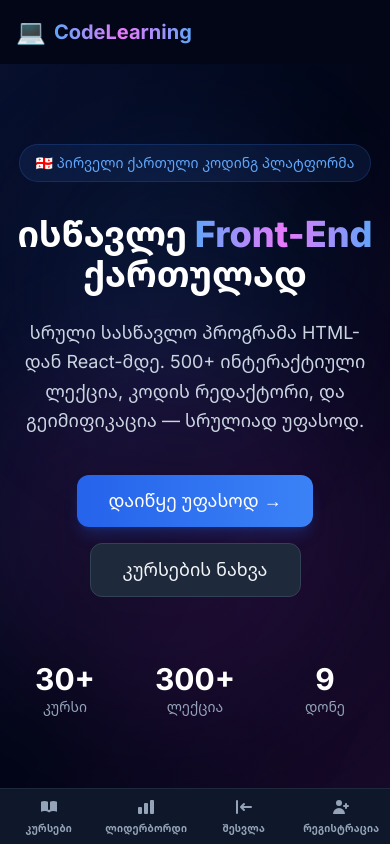
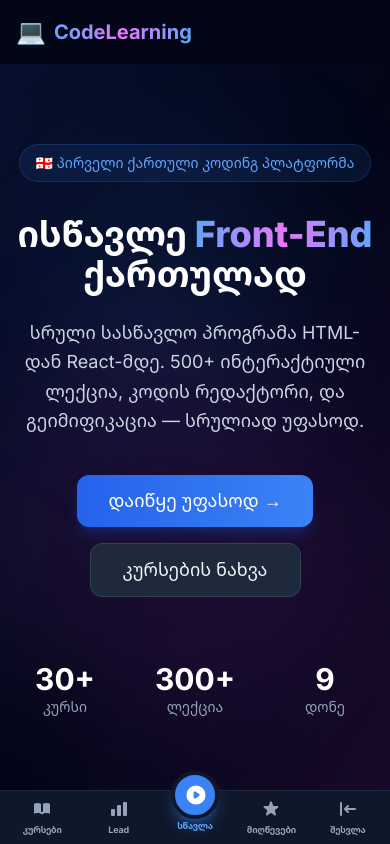
Before and after one commit to RamazBagdadishvili/codelearning-fullstack, a React (Vite) app in the folder frontend/: page / in a window 390 px wide. Shown: the top 844 px of the page. Built offline with nearby package versions, Linux system fonts and the light colour scheme; no server answers.

Commit message:
Update mobile navigation: fixed profile position and added continue button

```diff
--- a/frontend/src/components/Navbar.tsx
+++ b/frontend/src/components/Navbar.tsx
@@ -1,7 +1,7 @@
 import { Link, useNavigate, useLocation } from 'react-router-dom';
 import { useAuthStore } from '../stores/authStore';
 import { useState, useEffect } from 'react';
-import { HiUser, HiLogout, HiCog, HiBookOpen, HiChartBar, HiStar, HiLogin, HiUserAdd } from 'react-icons/hi';
+import { HiUser, HiLogout, HiCog, HiBookOpen, HiChartBar, HiStar, HiLogin, HiUserAdd, HiArrowLeft, HiPlay } from 'react-icons/hi';
 import NotificationBell from './NotificationBell';
 
 export default function Navbar() {
@@ -20,21 +20,29 @@ export default function Navbar() {
 
     const handleLogout = () => { logout(); navigate('/'); };
 
-    const navItemsAuth = [
+    const lastLessonUrl = localStorage.getItem('lastLessonUrl') || '/courses';
+
+    const mobileTabs = [
         { path: '/courses', icon: <HiBookOpen className="w-5 h-5" />, label: 'კურსები' },
-        { path: '/leaderboard', icon: <HiChartBar className="w-5 h-5" />, label: 'ლიდერბორდი' },
+        { path: '/leaderboard', icon: <HiChartBar className="w-5 h-5" />, label: 'Lead' },
+        {
+            path: lastLessonUrl,
+            icon: (
+                <div className="flex items-center justify-center w-12 h-12 bg-primary-500 rounded-full text-white -mt-8 shadow-lg shadow-primary-500/40 border-4 border-dark-900">
+                    <HiPlay className="w-6 h-6 ml-0.5" />
+                </div>
+            ),
+            label: 'სწავლა',
+            isSpecial: true
+        },
         { path: '/achievements', icon: <HiStar className="w-5 h-5" />, label: 'მიღწევები' },
-        { path: '/profile', icon: <HiUser className="w-5 h-5" />, label: 'პროფილი' },
+        {
+            path: isAuthenticated ? '#' : '/login',
+            icon: isAuthenticated ? <HiLogout className="w-5 h-5" /> : <HiLogin className="w-5 h-5" />,
+            label: isAuthenticated ? 'გასვლა' : 'შესვლა',
+            onClick: isAuthenticated ? (e: React.MouseEvent) => { e.preventDefault(); handleLogout(); } : undefined
+        },
     ];
-
-    const navItemsGuest = [
-        { path: '/courses', icon: <HiBookOpen className="w-5 h-5" />, label: 'კურსები' },
-        { path: '/leaderboard', icon: <HiChartBar className="w-5 h-5" />, label: 'ლიდერბორდი' },
-        { path: '/login', icon: <HiLogin className="w-5 h-5" />, label: 'შესვლა' },
-        { path: '/register', icon: <HiUserAdd className="w-5 h-5" />, label: 'რეგისტრაცია' },
-    ];
-
-    const tabs = isAuthenticated ? navItemsAuth : navItemsGuest;
 
     return (
         <>
@@ -85,23 +93,57 @@ export default function Navbar() {
                             )}
                         </div>
 
-                        {/* Mobile Right Controls (Notifications) */}
-                        <div className="md:hidden flex items-center">
-                            {isAuthenticated && <NotificationBell />}
+                        {/* Mobile Right Controls (Notifications & Profile) */}
+                        <div className="md:hidden flex items-center space-x-3">
+                            {isAuthenticated && (
+                                <>
+                                    <NotificationBell />
+                                    <Link to="/profile" className="flex items-center">
+                                        {user?.avatarUrl ? (
+                                            <img
+                                                src={user.avatarUrl}
+                                                alt="პროფილი"
+                                                className="w-8 h-8 rounded-full border border-primary-500/50 object-cover"
+                                            />
+                                        ) : (
+                                            <div className="w-8 h-8 rounded-full bg-dark-800 border border-dark-700 flex items-center justify-center text-primary-400">
+                                                <HiUser className="w-5 h-5" />
+                                            </div>
+                                        )}
+                                    </Link>
+                                </>
+                            )}
                         </div>
                     </div>
                 </div>
             </nav>
 
             {/* Mobile Bottom Tab Bar */}
-            <div className="md:hidden fixed bottom-0 left-0 right-0 bg-dark-900 border-t border-dark-800 z-[60] flex justify-between items-center pb-[env(safe-area-inset-bottom)]">
-                {tabs.map(tab => {
-                    const isActive = location.pathname === tab.path || (tab.path !== '/' && location.pathname.startsWith(tab.path));
+            <div className="md:hidden fixed bottom-0 left-0 right-0 bg-dark-900 border-t border-dark-800 z-[60] flex justify-around items-center pb-[env(safe-area-inset-bottom)] px-1">
+                {mobileTabs.map((tab, idx) => {
+                    const isHashBack = tab.path === '#back';
+                    const isLogout = tab.path === '#' && isAuthenticated;
+                    const isActive = !isHashBack && !isLogout && (location.pathname === tab.path || (tab.path !== '/' && location.pathname.startsWith(tab.path)));
+
+                    const content = (
+                        <div className={`flex flex-col items-center justify-center w-full py-2 gap-1 transition-colors ${isActive ? 'text-primary-400' : 'text-dark-400 hover:text-dark-200'}`}>
+                            {tab.icon}
+                            {!tab.isSpecial && <span className="text-[9px] font-bold tracking-tight text-center">{tab.label}</span>}
+                            {tab.isSpecial && <span className="text-[9px] font-black tracking-tight text-primary-400 -mt-1">{tab.label}</span>}
+                        </div>
+                    );
+
+                    if (tab.onClick) {
+                        return (
+                            <button key={idx} onClick={tab.onClick} className="flex-1 outline-none">
+                                {content}
+                            </button>
+                        );
+                    }
+
                     return (
-                        <Link key={tab.path} to={tab.path}
-                            className={`flex flex-col items-center justify-center w-full py-2 gap-1 transition-colors ${isActive ? 'text-primary-400' : 'text-dark-400 hover:text-dark-200'}`}>
-                            {tab.icon}
-                            <span className="text-[10px] font-bold tracking-wide">{tab.label}</span>
+                        <Link key={tab.path} to={tab.path} className="flex-1">
+                            {content}
                         </Link>
                     );
                 })}
```
